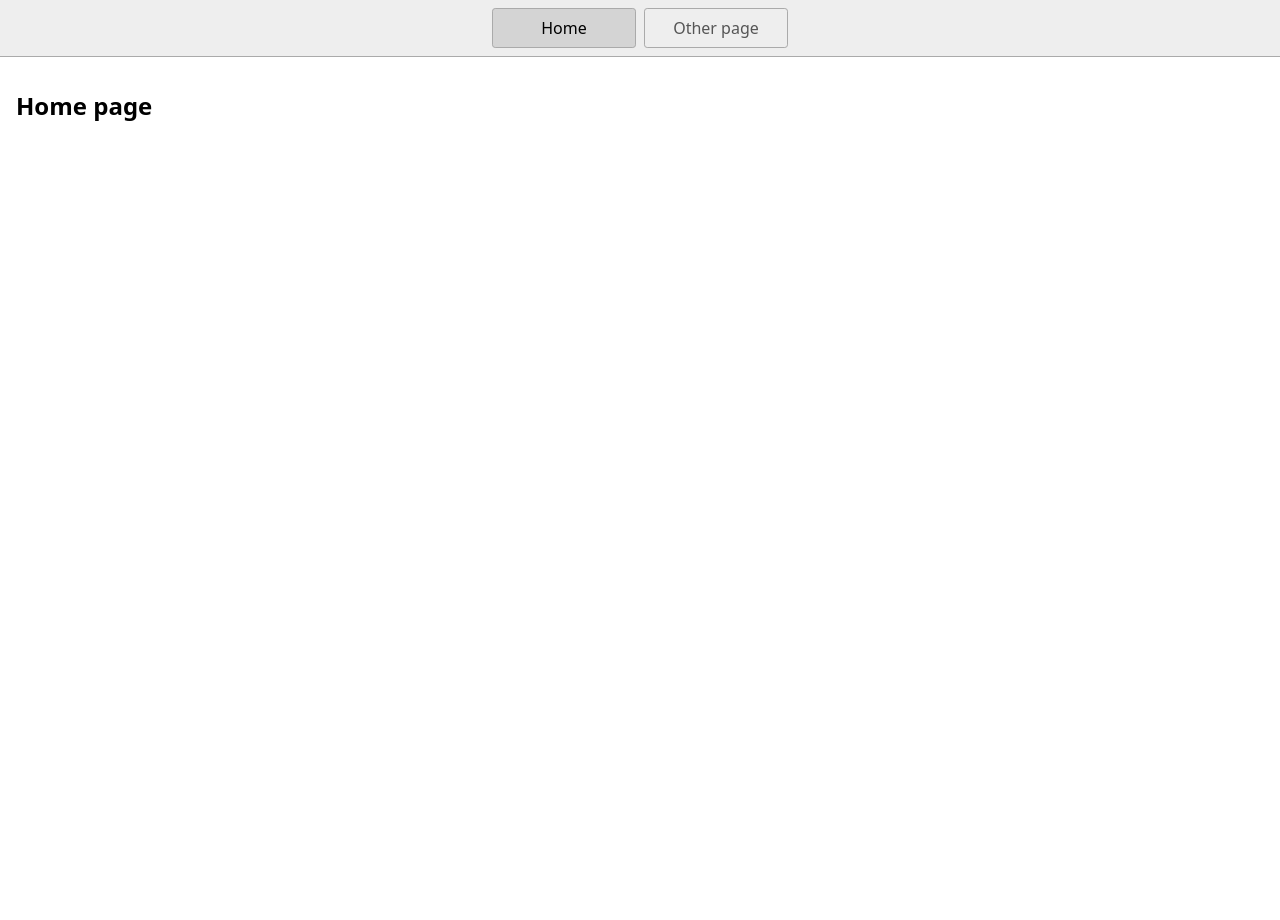
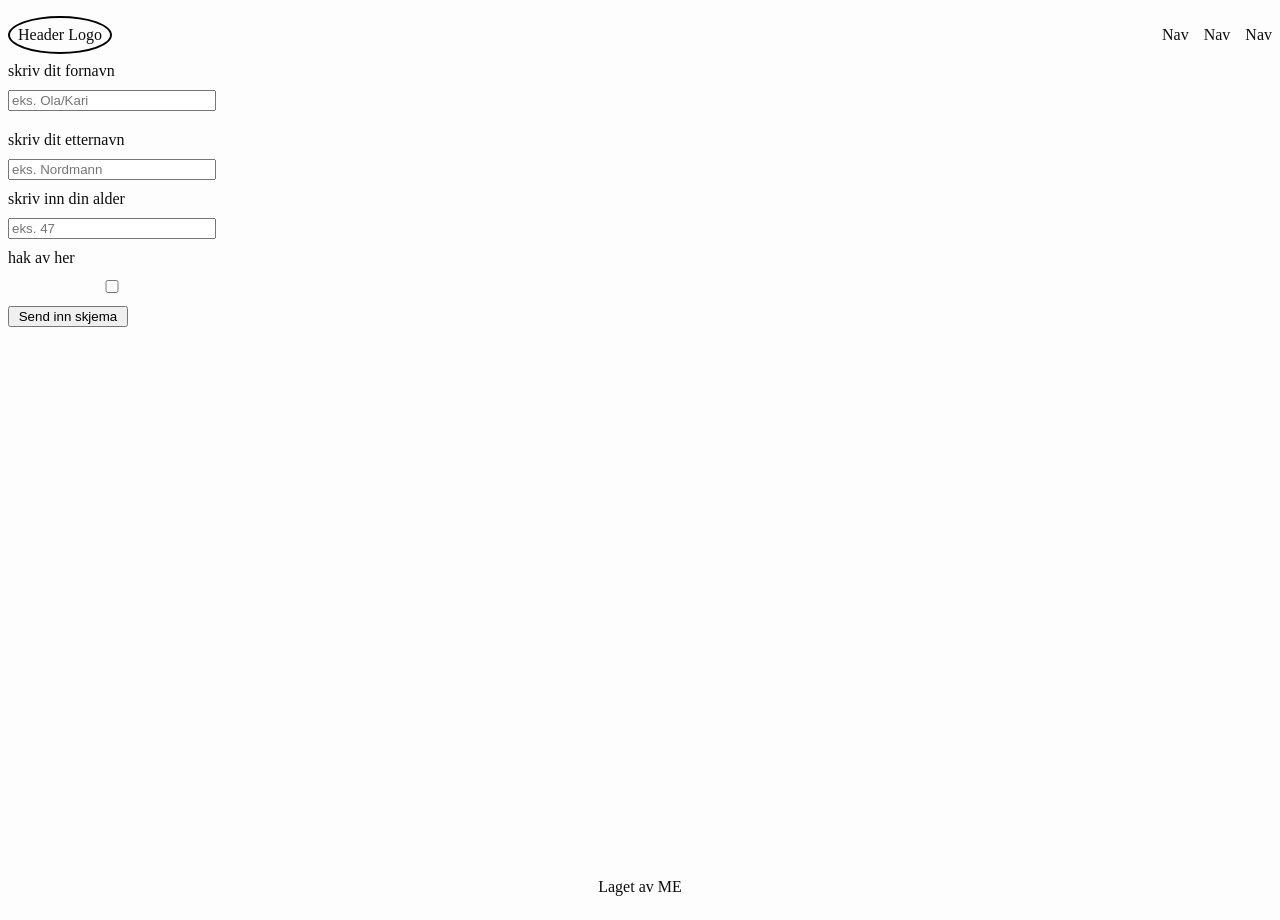
Before and after one commit to Magnus0155/stackblitz-input-dag-, a website: page index.html in a window 1280 px wide. Before the commit the page ends 800 px from the top, so only its background shows below. Drawn offline with Linux system fonts and the light colour scheme.

Commit message:
button is clicked

```diff
--- a/index.html
+++ b/index.html
@@ -4,20 +4,61 @@
     <title>Home</title>
     <meta charset="UTF-8" />
     <meta name="viewport" content="width=device-width" />
-    <!--
-      Need a visual blank slate?
-      Remove all code in `styles.css`!
-    -->
     <link rel="stylesheet" href="styles.css" />
     <script type="module" src="script.js"></script>
   </head>
   <body>
-    <nav>
-      <a href="/" aria-current="page">Home</a>
-      <a href="/page2.html">Other page</a>
-    </nav>
+    <header>
+      <div class="headerLogo"> Header Logo</div>
+      <nav>
+        <ul>
+          <li>Nav</li>
+          <li>Nav</li>
+          <li>Nav</li>
+        </ul>
+      </nav>
+    </header>
     <main>
-      <h1>Home page</h1>
+
+
+      <!--OPPGave 1:
+      1. Lag et input-felt som tar imot fornavn
+      2. Lag et input-felt som tar imot etternavn
+      3. Lag et input-felt som tar imot alder
+      4. Lag et input-felt som tar imot en avkryssning
+      -->
+    <form class="flexCol">
+      <label class="flexCol" for="firstName">
+        skriv dit fornavn
+        <input class="inputSize" type="text" name="firstName" id="firstName" placeholder="eks. Ola/Kari">
+      </label>
+
+
+      <label class="flexCol" for="lastName"></label>
+      skriv dit etternavn
+      <input class="inputSize" type="text" name="lastName" id="lastName" placeholder="eks. Nordmann">
+
+        <!-- OPPGAVE 2:
+          1. Gi gvert input-element et label-element
+      -->
+      <label class="flexCol" for="age">
+        skriv inn din alder
+      <input class="inputSize" type="number" name="age"  id="age" placeholder="eks. 47">
+      </label>
+
+      <label class="flexCol" for="checkBox">
+        hak av her
+      <input class="inputSize" type="checkbox" name="checkBox" id="checkBox" >
+      </label>
+
+      <button class="buttonSize" id="submitButton"> Send inn skjema </button>
+    </form>
+      <!--<input type="button" name="" id="" > -->
     </main>
+
+
+    <footer>
+      <p>Laget av ME</p>
+    </footer>
   </body>
 </html>
--- a/script.js
+++ b/script.js
@@ -1 +1,6 @@
-console.log('Hello!');
+const submitButton = document.querySelector("#submitButton")
+
+submitButton.addEventListener("click",function(event){
+    event.preventDefault();
+    console.log("button is clicked");
+});
--- a/styles.css
+++ b/styles.css
@@ -1,46 +1,57 @@
-* {
-  box-sizing: border-box;
+/* External CSS */
+
+/* body is a CSS Selector */
+/* {} idicates a CSS Declaration */
+body {
+  /* property:value; is a CSS Rule */
+  background-color: #fdfdfd;
+  color: #0d0d0d;
 }
 
-body {
-  margin: 0;
-  font-family: system-ui, sans-serif;
-  color: black;
-  background-color: white;
+/* HEADER */
+header {
+  display: flex;
+  justify-content: space-between;
+  align-items: center;
+  padding: 8px 0;
 }
 
-nav {
-  display: flex;
-  flex-wrap: wrap;
-  align-items: center;
-  justify-content: center;
-  padding: 0.5rem;
-  gap: 0.5rem;
-  border-bottom: solid 1px #aaa;
-  background-color: #eee;
+.headerLogo {
+  padding: 8px;
+  border: 2px solid black;
+  border-radius: 50%;
 }
 
-nav a {
-  display: inline-block;
-  min-width: 9rem;
-  padding: 0.5rem;
-  border-radius: 0.2rem;
-  border: solid 1px #aaa;
-  text-align: center;
-  text-decoration: none;
-  color: #555;
+ul {
+  display: flex;
+  justify-content: end;
+  gap: 15px;
+  list-style-type: none;
+  margin: 0;
+  padding: 0;
 }
 
-nav a[aria-current='page'] {
-  color: #000;
-  background-color: #d4d4d4;
+/* MAIN */
+main {
+  height: 100vh;
 }
 
-main {
-  padding: 1rem;
+.flexCol {
+  display: flex;
+  flex-direction: column;
+  gap:10px
 }
 
-h1 {
-  font-weight: bold;
-  font-size: 1.5rem;
+.inputSize {
+  max-width: 200px;
 }
+
+.buttonSize {
+  max-width: 120px;
+}
+
+/* FOOTER */
+footer {
+  display: flex;
+  justify-content: center;
+}
```
Also changed, not shown: 1 other file.
